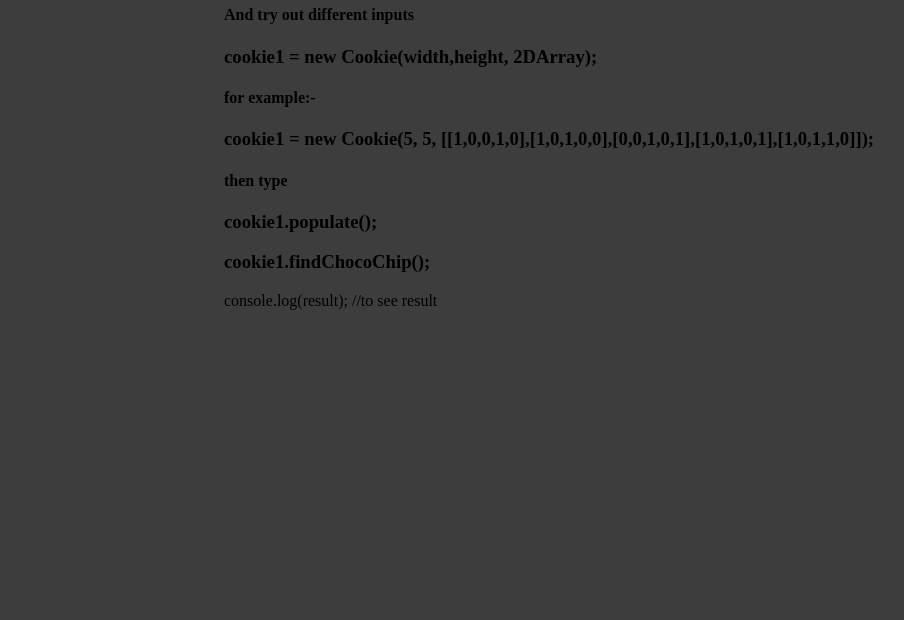
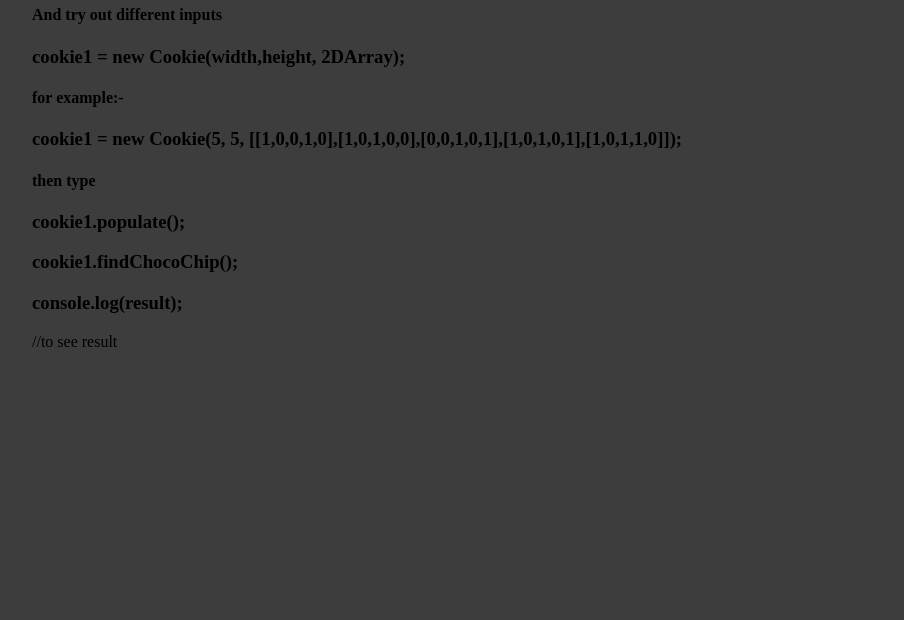
Before and after one commit to gilann/Classic-Cookie-Challenge, a plain HTML site: page index.html in a window 1280 px wide. Shown: the part 180-800 px from the top of the page, without its empty margins (288-1192 px from the left). Drawn offline with Linux system fonts and the light colour scheme.

Commit message:
Update index.html

```diff
--- a/index.html
+++ b/index.html
@@ -17,7 +17,7 @@
 			overflow: hidden;
 		}
 		div{
-			margin-left : 40%;
+			margin-left : 25%;
 			margin-top: 10%;
 		}
 
@@ -33,7 +33,7 @@
 	<h4>then type</h4>
 	<h3>cookie1.populate();</h3>
 	<h3>cookie1.findChocoChip();</h3>
-	</h3>console.log(result);</h3> //to see result
+	<h3>console.log(result);</h3> //to see result
 	</div>
 </body>
 </html>
```
